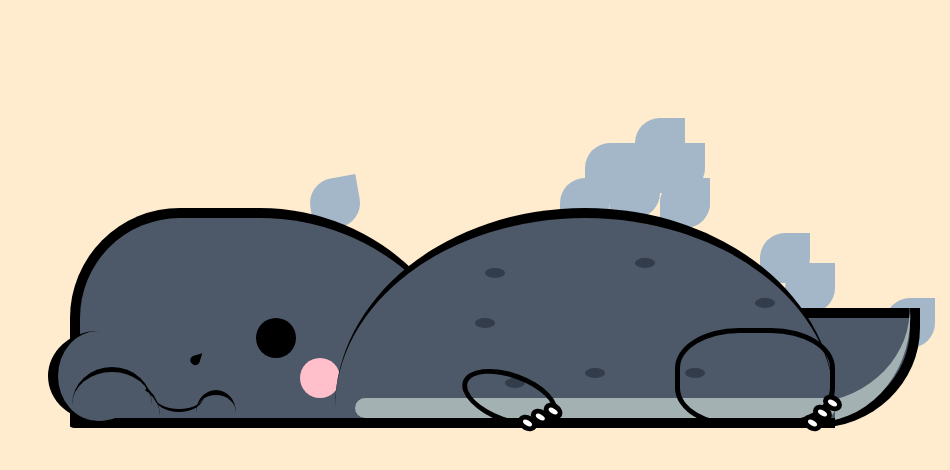
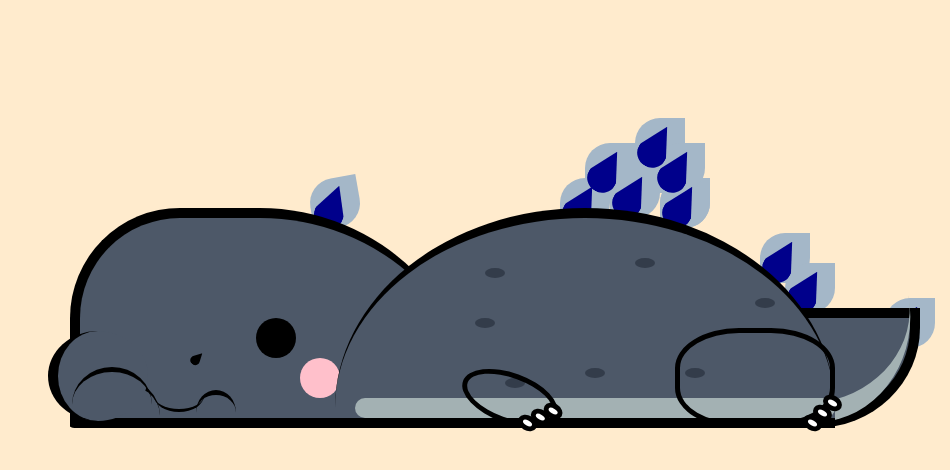
Before and after one commit to Ricgo01/CSS_Image, a plain HTML site: page index.html in a window 1280 px wide. Shown: the whole page, without its empty margins (330-1280 px from the left). Drawn offline with Linux system fonts and the light colour scheme.

Commit message:
Corrections

```diff
--- a/styles.css
+++ b/styles.css
@@ -31,7 +31,7 @@ body{
 
     width: 30px;
     height: calc(30px * 1.5);
-    background: #a4b7c8;
+    background:  darkblue;
     border-radius: 50% 50% / 0 0 calc(30px/ 2) calc(30px/ 2);
     clip-path: polygon(50% 0, 99% 62%, 100% 65%, 100% 100%, 0 100%, 0 65%, 1% 62%);
     transform: rotate(30deg) translateY(2px) translateX(8px);
```
